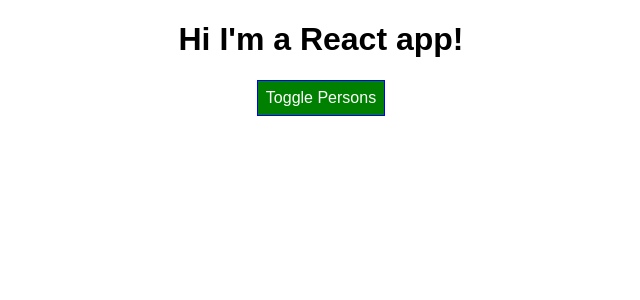
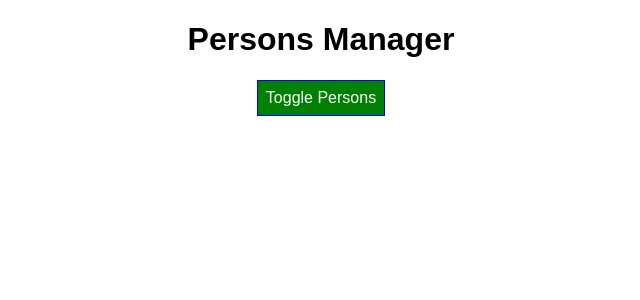
Before and after one commit to jeanvillete/react-complete-guide, a React (Create React App) app: page / in a window 1280 px wide. Shown: the top 300 px of the page, without its empty margins (319-959 px from the left). Built offline with nearby package versions, Linux system fonts and the light colour scheme.

Commit message:
adding title for the App component

```diff
--- a/src/components/Cockpit/Cockpit.js
+++ b/src/components/Cockpit/Cockpit.js
@@ -16,7 +16,7 @@ const cockpit = props => {
 
     return (
         <div>
-            <h1>Hi I'm a React app!</h1>
+            <h1>{props.title}</h1>
 
             <button style={style} onClick={togglePersonsHandler}>Toggle Persons</button>
 
--- a/src/containers/App.js
+++ b/src/containers/App.js
@@ -60,8 +60,9 @@ class App extends Component {
     const {showPersons, persons} = this.state
 
     return (
-      <div className="App">
+      <div className='App'>
         <Cockpit
+          title={this.props.appTitle}
           showPersons={showPersons}
           persons={persons}
           deletePersonHandler={this.deletePersonHandler}
--- a/src/index.js
+++ b/src/index.js
@@ -4,5 +4,8 @@ import './index.css';
 import App from './containers/App';
 import registerServiceWorker from './registerServiceWorker';
 
-ReactDOM.render(<App />, document.getElementById('root'));
+ReactDOM.render(
+    <App appTitle='Persons Manager'/>,
+    document.getElementById('root')
+);
 registerServiceWorker();
```
